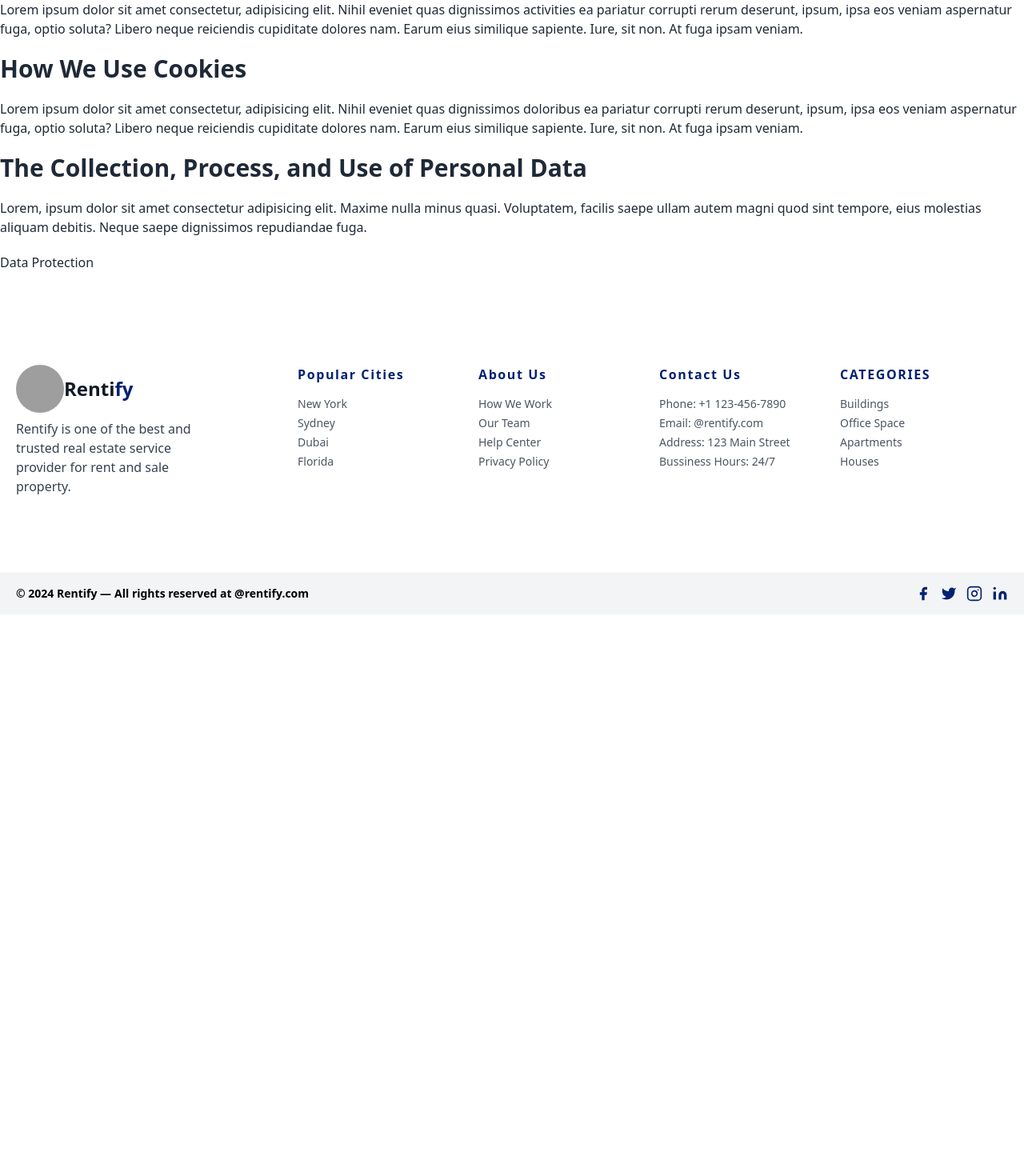
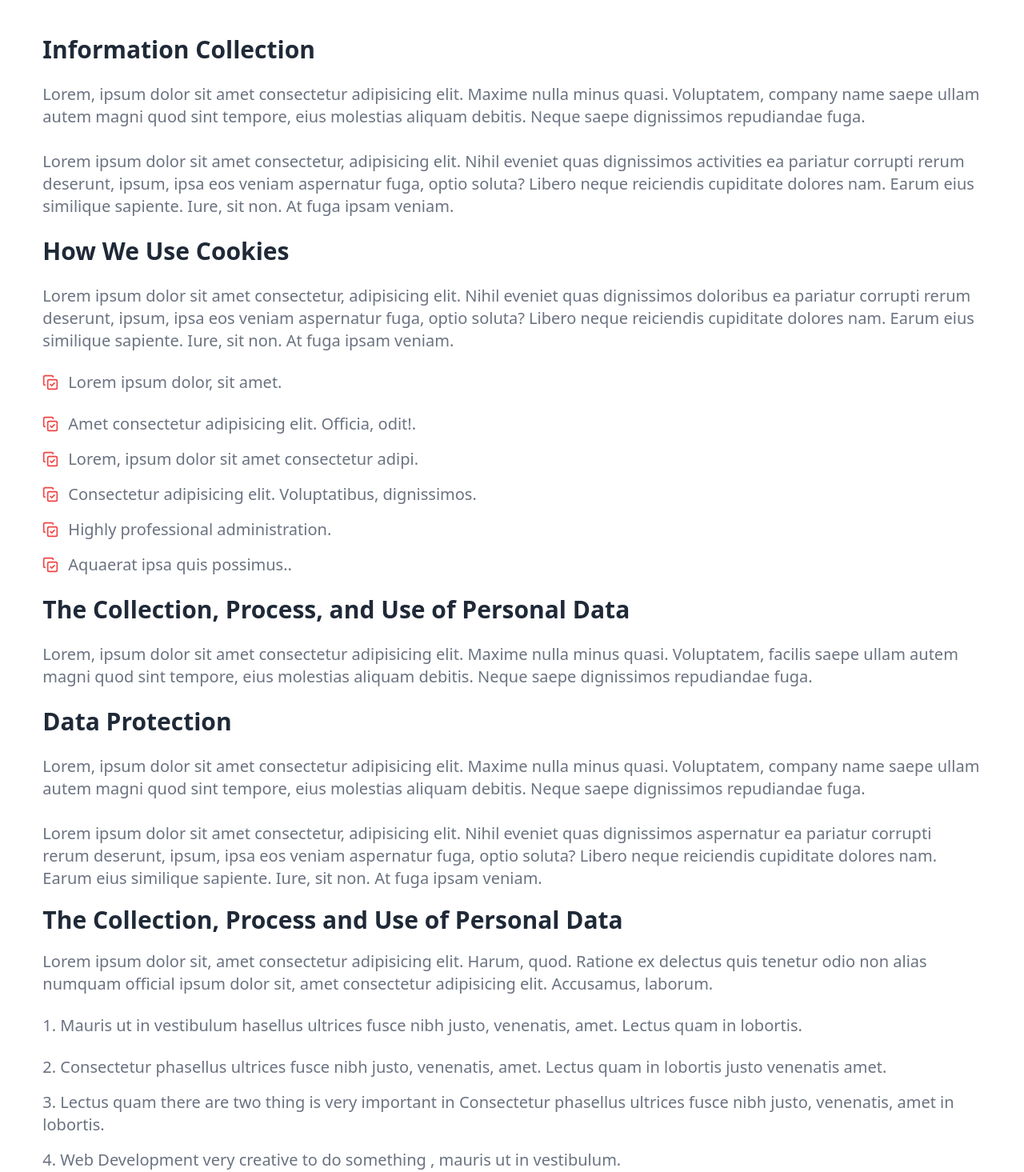
Before and after one commit to tanbirhaque/Rentify-client, a React (Vite) app: page /privacy in a window 1280 px wide. Shown: the part 445-1910 px from the top of the page at 80% size. Before the commit the page ends 1213 px from the top, so only its background shows below. Built offline with nearby package versions, Linux system fonts and the light colour scheme; grey boxes are pictures that could not be loaded.

Commit message:
privacy policy added

```diff
--- a/src/MainLayout/Pages/PrivacyPolicy/Privacy.jsx
+++ b/src/MainLayout/Pages/PrivacyPolicy/Privacy.jsx
@@ -1,4 +1,5 @@
 import { NavLink } from "react-router-dom";
+import { LuCopyCheck } from "react-icons/lu";
 import './privacy.css'
 
 const Privacy = () => {
@@ -15,26 +16,79 @@ const Privacy = () => {
                     </div>
                 </div>
             </div>
-            <div>
+            <div className="lg:max-w-screen-2xl w-11/12 mx-auto my-32">
                 <div>
                     {/* Informaion Collection */}
-                    <h3 className=" text-3xl font-bold space-y-3">Information Collection</h3>
-                    <p> Lorem, ipsum dolor sit amet consectetur adipisicing elit. Maxime nulla minus quasi. Voluptatem, company name saepe ullam autem magni quod sint tempore, eius molestias aliquam debitis. Neque saepe dignissimos repudiandae fuga.
-                        <br />
+                    <h3 className=" text-3xl font-bold mb-6">Information Collection</h3>
+                    <p className="text-xl space-y-5 text-gray-500"> Lorem, ipsum dolor sit amet consectetur adipisicing elit. Maxime nulla minus quasi. Voluptatem, company name saepe ullam autem magni quod sint tempore, eius molestias aliquam debitis. Neque saepe dignissimos repudiandae fuga.
+                        <br /> <br />
                         Lorem ipsum dolor sit amet consectetur, adipisicing elit. Nihil eveniet quas dignissimos activities ea pariatur corrupti rerum deserunt, ipsum, ipsa eos veniam aspernatur fuga, optio soluta? Libero neque reiciendis cupiditate dolores nam. Earum eius similique sapiente. Iure, sit non. At fuga ipsam veniam.
                     </p>
                     {/* Cookies section */}
-                    <h2 className=" text-3xl font-bold my-5">How We Use Cookies</h2>
-                    <p className=" space-y-3">
+                    <h2 className=" text-3xl font-bold my-6">How We Use Cookies</h2>
+                    <p className=" text-xl space-y-4 text-gray-500">
                         Lorem ipsum dolor sit amet consectetur, adipisicing elit. Nihil eveniet quas dignissimos doloribus ea pariatur corrupti rerum deserunt, ipsum, ipsa eos veniam aspernatur fuga, optio soluta? Libero neque reiciendis cupiditate dolores nam. Earum eius similique sapiente. Iure, sit non. At fuga ipsam veniam.
                     </p>
+                    <div className=" mt-6 text-xl space-y-4 text-gray-500">
+                        <li className=" flex items-center justify-start gap-3 mb-6">
+                            <LuCopyCheck className=" text-red-500"></LuCopyCheck>
+                            <p>Lorem ipsum dolor, sit amet.</p>
+                        </li>
+                        <li className=" flex items-center justify-start gap-3 mb-6">
+                            <LuCopyCheck className=" text-red-500"></LuCopyCheck>
+                            <p>Amet consectetur adipisicing elit. Officia, odit!.</p>
+                        </li>
+                        <li className=" flex items-center justify-start gap-3 mb-6">
+                            <LuCopyCheck className=" text-red-500"></LuCopyCheck>
+                            <p>Lorem, ipsum dolor sit amet consectetur adipi.</p>
+                        </li>
+                        <li className=" flex items-center justify-start gap-3 mb-6">
+                            <LuCopyCheck className=" text-red-500"></LuCopyCheck>
+                            <p>Consectetur adipisicing elit. Voluptatibus, dignissimos.</p>
+                        </li>
+                        <li className=" flex items-center justify-start gap-3 mb-6">
+                            <LuCopyCheck className=" text-red-500"></LuCopyCheck>
+                            <p>Highly professional administration. </p>
+                        </li>
+                        <li className=" flex items-center justify-start gap-3 mb-6">
+                            <LuCopyCheck className=" text-red-500"></LuCopyCheck>
+                            <p>Aquaerat ipsa quis possimus..</p>
+                        </li>
+                    </div>
                     {/* Collection, Process, and Use of Personal Data section */}
-                    <h2 className=" text-3xl font-bold my-5">The Collection, Process, and Use of Personal Data</h2>
-                    <p className=" space-y-3">Lorem, ipsum dolor sit amet consectetur adipisicing elit. Maxime nulla minus quasi. Voluptatem, facilis saepe ullam autem magni quod sint tempore, eius molestias aliquam debitis. Neque saepe dignissimos repudiandae fuga.
+                    <h2 className=" text-3xl font-bold my-6">The Collection, Process, and Use of Personal Data</h2>
+                    <p className=" text-xl space-y-4 text-gray-500">Lorem, ipsum dolor sit amet consectetur adipisicing elit. Maxime nulla minus quasi. Voluptatem, facilis saepe ullam autem magni quod sint tempore, eius molestias aliquam debitis. Neque saepe dignissimos repudiandae fuga.
                     </p>
                     {/* Protection section */}
-                    <h2 className=" my-5 space-y-3">Data Protection</h2>
-
+                    <h2 className=" my-6 text-3xl font-bold">Data Protection</h2>
+                    <p className="text-xl space-y-4 text-gray-500">
+                        Lorem, ipsum dolor sit amet consectetur adipisicing elit. Maxime nulla minus quasi. Voluptatem, company name saepe ullam autem magni quod sint tempore, eius molestias aliquam debitis. Neque saepe dignissimos repudiandae fuga.
+                        <br />
+                        <br />
+                        Lorem ipsum dolor sit amet consectetur, adipisicing elit. Nihil eveniet quas dignissimos aspernatur ea pariatur corrupti rerum deserunt, ipsum, ipsa eos veniam aspernatur fuga, optio soluta? Libero neque reiciendis cupiditate dolores nam. Earum eius similique sapiente. Iure, sit non. At fuga ipsam veniam.
+                    </p>
+                    {/* The Collection, Process and Use of Personal Data secttion */}
+                    <h2 className=" text-3xl font-bold my-5">The Collection, Process and Use of Personal Data</h2>
+                    <p className=" text-xl space-y-4 text-gray-500">
+                        Lorem ipsum dolor sit, amet consectetur adipisicing elit. Harum, quod. Ratione ex delectus quis tenetur odio non alias numquam official ipsum dolor sit, amet consectetur adipisicing elit. Accusamus, laborum.
+                    </p>
+                    <div className="my-6 text-xl space-y-4 text-gray-500">
+                        <p className=" mb-6">1.
+                            Mauris ut in vestibulum hasellus ultrices fusce nibh justo, venenatis, amet. Lectus quam in lobortis.
+                        </p>
+                        <p className=" mb-6"> 2.
+                            Consectetur phasellus ultrices fusce nibh justo, venenatis, amet. Lectus quam in lobortis justo venenatis amet.
+                        </p>
+                        <p className=" mb-6">3.
+                            Lectus quam there are two thing is very important in Consectetur phasellus ultrices fusce nibh justo, venenatis, amet in lobortis.
+                        </p>
+                        <p className=" mb-6">4.
+                            Web Development very creative to do something , mauris ut in vestibulum.
+                        </p>
+                    </div>
+                    {/* Policy For Age sectrion */}
+                    <h2 className=" my-6 text-3xl font-bold">Our Policy For Age Under 18</h2>
+                    <p className=" text-xl space-y-4 text-gray-500">Lorem, ipsum dolor sit amet consectetur adipisicing elit. Maxime nulla minus quasi. Voluptatem, facilis saepe ullam autem magni quod sint tempore, eius molestias aliquam debitis. Neque saepe dignissimos repudiandae fuga.</p>
                 </div>
             </div>
         </div>
--- a/src/MainLayout/Pages/PrivacyPolicy/privacy.css
+++ b/src/MainLayout/Pages/PrivacyPolicy/privacy.css
@@ -1,4 +1,4 @@
-.privacygimg {
+.privacybgimg {
     background-image: url('../../../assets/privacy and policy/breadcrumb-2.jpg');
     background-position: center;
     background-repeat: no-repeat;
```
